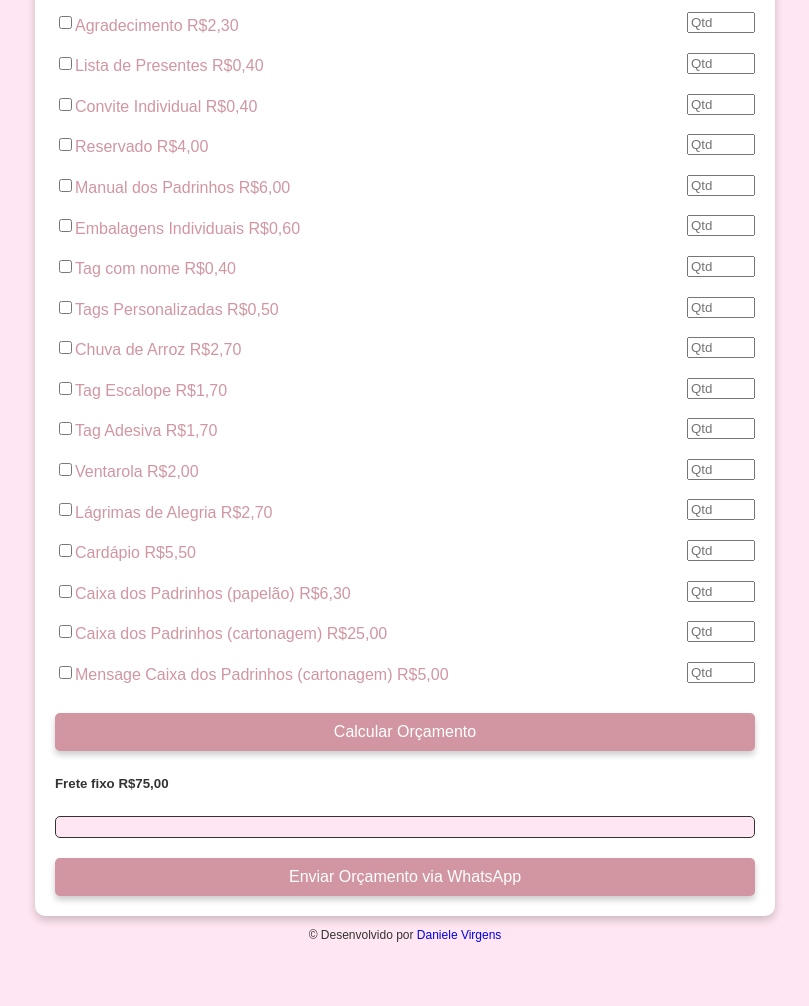
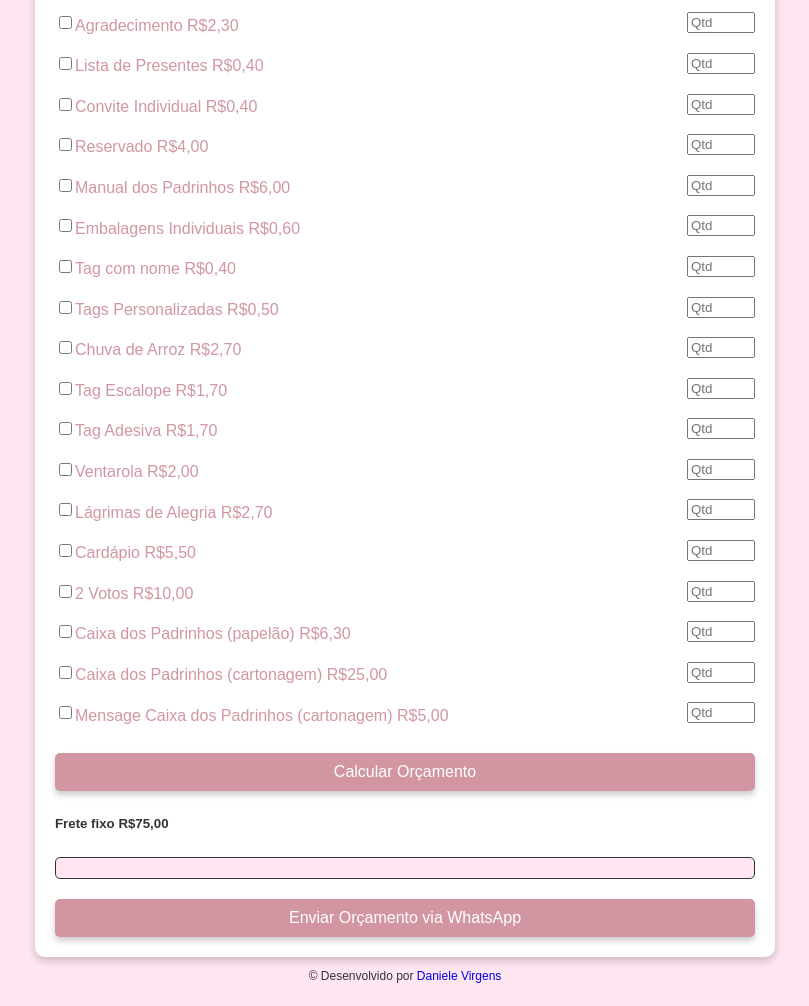
Before and after one commit to RosaChaConvites/atendimento, a plain HTML site: page index.html in a window 1280 px wide. Shown: the part 553-1559 px from the top of the page, without its empty margins (235-1044 px from the left). Before the commit the page ends 1518 px from the top, so only its background shows below. Drawn offline with Linux system fonts and the light colour scheme; a web font is replaced by a local one.

Commit message:
Update index.html
adição de votos

```diff
--- a/index.html
+++ b/index.html
@@ -189,6 +189,11 @@
                 <label>Cardápio R$5,50</label>
                 <input type="number" class="item-quantidade" placeholder="Qtd" min="5">
             </div>
+             <div class="flex">
+                <input type="checkbox" data-preco="10.00" class="item-checkbox">
+                <label>2 Votos R$10,00</label>
+                <input type="number" class="item-quantidade" placeholder="Qtd" min="5">
+            </div>
             <div class="flex">
                 <input type="checkbox" data-preco="6.30" class="item-checkbox">
                 <label>Caixa dos Padrinhos (papelão) R$6,30</label>
```
